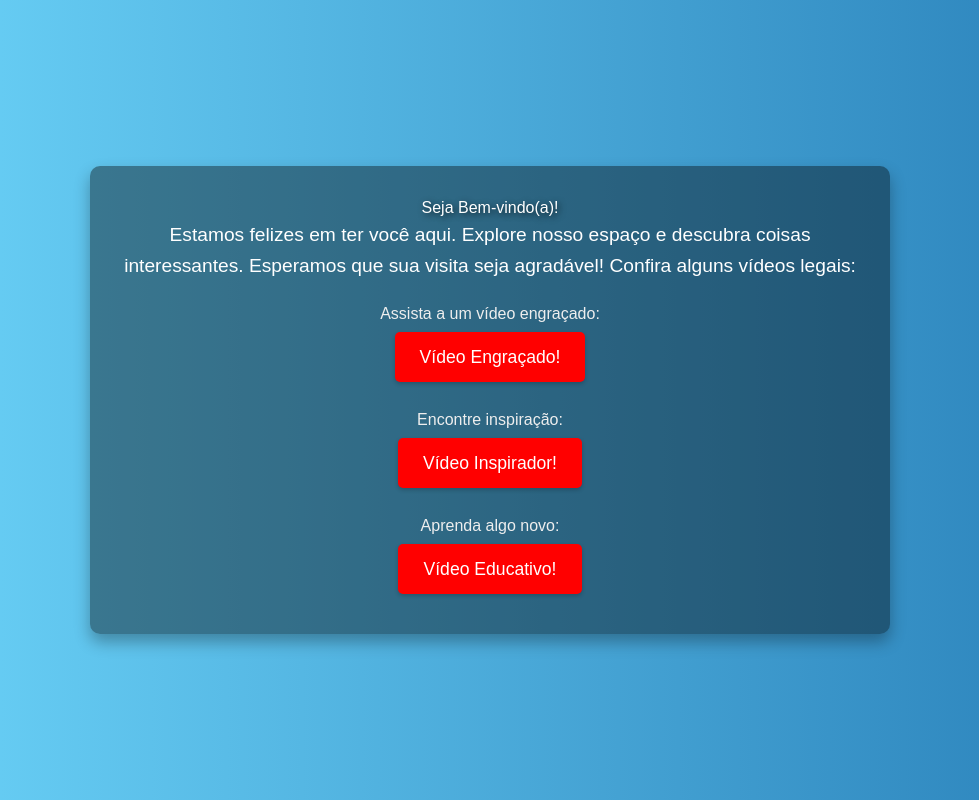
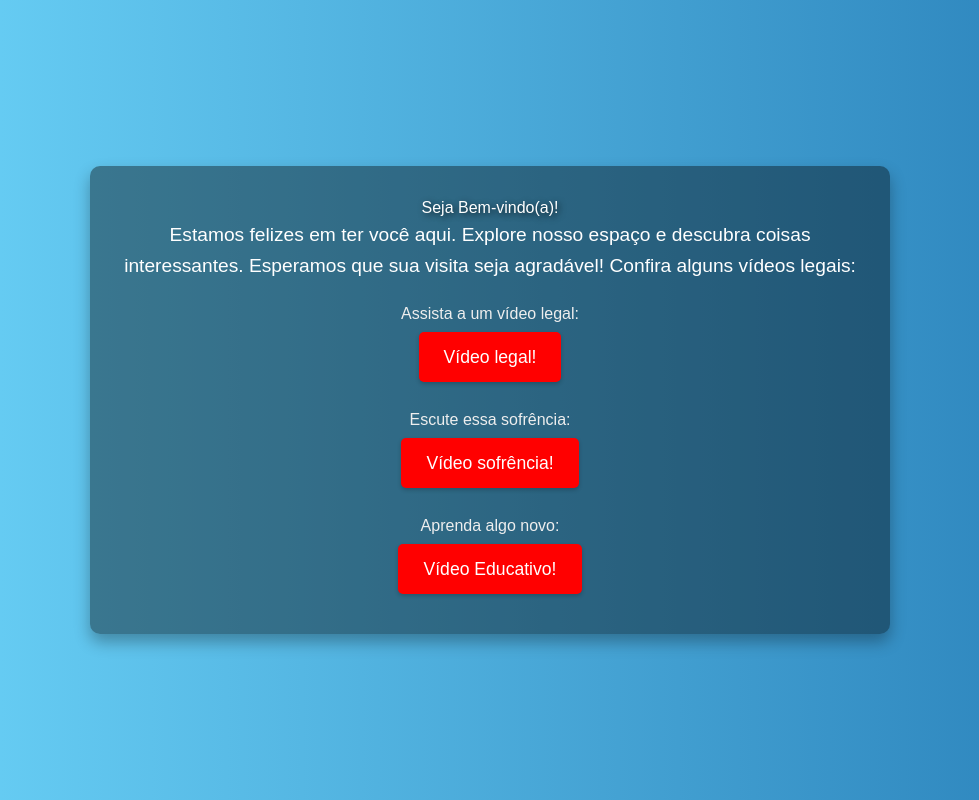
Before and after one commit to Henry1622/Seja-bem-vindo, a plain HTML site: page index.html in a window 1280 px wide. Shown: the whole page, without its empty margins (150-1129 px from the left). Drawn offline with nearby package versions, Linux system fonts and the light colour scheme.

Commit message:
Update index.html

```diff
--- a/index.html
+++ b/index.html
@@ -90,22 +90,22 @@
 
         <div class="video-links">
             <div class="video-item">
-                <p>Assista a um vídeo engraçado:</p>
-                <a href="https://www.youtube.com/watch?v=dQw4w9WgXcQ" class="video-button" target="_blank">
-                    Vídeo Engraçado!
+                <p>Assista a um vídeo legal:</p>
+                <a href="https://www.youtube.com/watch?v=nRRndFDRYsY" class="video-button" target="_blank">
+                    Vídeo legal!
                 </a>
             </div>
 
             <div class="video-item">
-                <p>Encontre inspiração:</p>
-                 <a href="https://www.youtube.com/watch?v=dQw4w9WgXcQ" class="video-button" target="_blank">
-                    Vídeo Inspirador!
+                <p>Escute essa sofrência:</p>
+                 <a href="https://www.youtube.com/watch?v=kUQNgnXI_Nk" class="video-button" target="_blank">
+                    Vídeo sofrência!
                 </a>
             </div>
 
             <div class="video-item">
                 <p>Aprenda algo novo:</p>
-                 <a href="https://www.youtube.com/watch?v=dQw4w9WgXcQ" class="video-button" target="_blank">
+                 <a href="https://www.youtube.com/watch?v=3BOlce00GVE" class="video-button" target="_blank">
                     Vídeo Educativo!
                 </a>
             </div>
```
